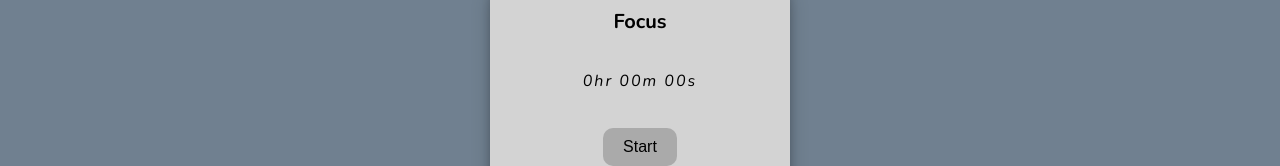
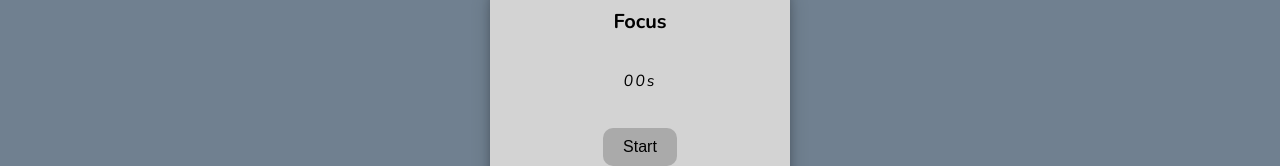
Before and after one commit to wwwLulu/Tracker-App, a Vue app: page / in a window 1280 px wide. Shown: the part 397-563 px from the top of the page. Built offline with nearby package versions, Linux system fonts and the light colour scheme.

Commit message:
Hooked up timer and time spent

```diff
--- a/src/components/List/ListItem.vue
+++ b/src/components/List/ListItem.vue
@@ -1,5 +1,5 @@
 <template>
-    <p>time active {{ listItem.timeActive }}</p>
+    <p>time active {{ listItem.timeSpent }}</p>
 
     <div @click="closeWithoutSaving" v-if="editMode" class="modal"></div>
     <p
--- a/src/components/Timer/Timer.vue
+++ b/src/components/Timer/Timer.vue
@@ -1,7 +1,10 @@
 <template>
     <div class="timer">
         <h1 class="timer__title">Focus</h1>
-        <timer-display class="timer__display" :timeOccurred="totalActiveTime" />
+        <timer-display
+            class="timer__display"
+            :timeOccurred="currentListItem.timeSpent"
+        />
         <timer-start-button
             class="timer__start-btn"
             @startStopTimer="timerStartHandler"
@@ -9,6 +12,7 @@
         />
     </div>
     <p>{{ currentListItem }}</p>
+    <p>{{ currentListItem.timeSpent }}</p>
 </template>
 
 <script>
@@ -23,16 +27,10 @@ export default {
     data() {
         return {
             isStarted: false,
-            startTime: {
-                date: '',
-                milliseconds: null,
-            },
+            startDate: '',
         }
     },
     computed: {
-        totalActiveTime() {
-            return this.$store.state.totalActiveTime
-        },
         currentListItem() {
             return this.$store.getters.currentTodo[0]
         },
@@ -42,35 +40,9 @@ export default {
         timerStartHandler() {
             this.isStarted = !this.isStarted
 
-            const thereIsNoStartTime = this.startTime.milliseconds === null
-            const thereIsNoStopTime = this.stoppedTime.milliseconds === null
-
-            if (thereIsNoStartTime) {
-                const date = new Date()
-                this.startTime.date = date.getDate()
-                this.startTime.milliseconds = date.getTime()
-            }
-
             const getTimeOccurred = () => {
                 if (this.isStarted) {
-                    this.currentTime.milliseconds = new Date().getTime()
-
-                    const timeTimerHasBeenActive =
-                        this.currentTime.milliseconds -
-                        this.startTime.milliseconds -
-                        this.totalStoppedTime.milliseconds
-
-                    this.totalActiveTime.milliseconds = timeTimerHasBeenActive
-                    this.currentListItem.timeActive = timeTimerHasBeenActive
-
-                    this.totalActiveTime.seconds =
-                        (timeTimerHasBeenActive / 1000) % 60
-
-                    this.totalActiveTime.minutes =
-                        (timeTimerHasBeenActive / (1000 * 60)) % 60
-
-                    this.totalActiveTime.hours =
-                        (timeTimerHasBeenActive / (1000 * 60 * 60)) % 24
+                    this.currentListItem.timeSpent += 100
                 } else {
                     clearInterval(interval)
                 }
--- a/src/components/Timer/TimerDisplay.vue
+++ b/src/components/Timer/TimerDisplay.vue
@@ -1,23 +1,14 @@
 <template>
     <div>
         <p class="timer__task">{{ focus }}</p>
-        <p class="timer__time">
-            {{ parseInt(timeOccurred.hours) || '0' }}hr
-            {{ parseInt(timeOccurred.minutes) || '00' }}m
-            {{ parseInt(timeOccurred.seconds) || '00' }}s
-        </p>
+        <p class="timer__time">{{ parseInt(timeOccurred) || '00' }}s</p>
     </div>
 </template>
 
 <script>
 export default {
     props: {
-        timeOccurred: {
-            milliseconds: Number,
-            seconds: Number,
-            minutes: Number,
-            hours: Number,
-        },
+        timeOccurred: Number,
     },
     computed: {
         focus() {
--- a/src/store/store.js
+++ b/src/store/store.js
@@ -31,12 +31,6 @@ const store = createStore({
                     timeSpent: null,
                 },
             ],
-            totalActiveTime: {
-                milliseconds: null,
-                seconds: null,
-                minutes: null,
-                hours: null,
-            },
         }
     },
 
```
